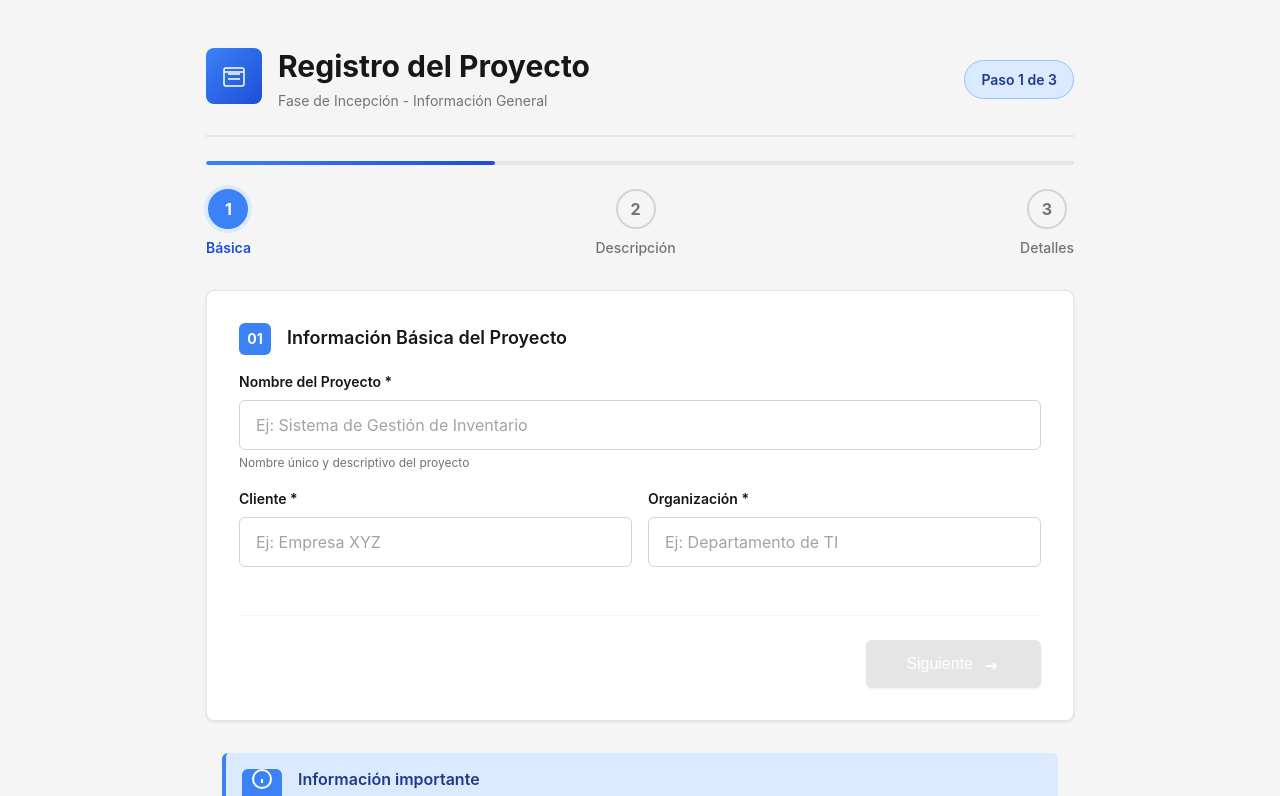
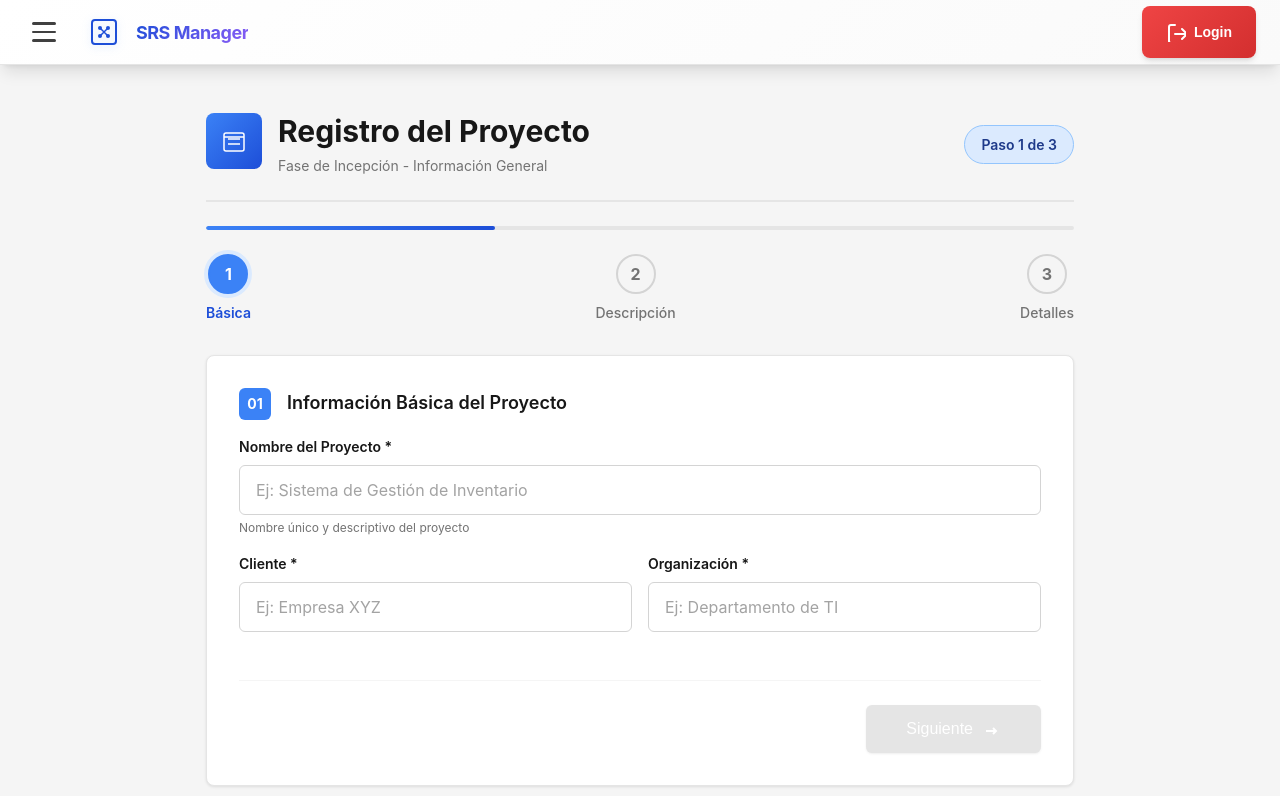
Before and after one commit to LuisAndana/front-grafo-generator, an Angular app: page /proyecto in a window 1280 px wide. Shown: the top 796 px of the page. Built offline with nearby package versions, Linux system fonts and the light colour scheme.

Commit message:
ahora si ya jala el meni
ya jala bien xd

```diff
--- a/src/app/app.ts
+++ b/src/app/app.ts
@@ -1,6 +1,6 @@
 import { Component, OnInit } from '@angular/core';
 import { CommonModule } from '@angular/common';
-import { RouterModule } from '@angular/router';
+import { Router, RouterModule } from '@angular/router';
 import { NavbarComponent } from './shared/components/navbar/navbar.component';
 import { SidebarComponent } from './shared/components/sidebar/sidebar.component';
 import { AuthService } from './core/services/auth.service';
@@ -12,7 +12,7 @@ import { AuthService } from './core/services/auth.service';
   template: `
     <div class="app-layout">
       <app-navbar
-        *ngIf="usuario"
+        *ngIf="!isWelcomePage"
         (toggleSidebar)="toggleSidebar()"
         [sidebarOpen]="sidebarOpen"
         [usuario]="usuario">
@@ -20,7 +20,7 @@ import { AuthService } from './core/services/auth.service';
 
       <div class="app-body">
         <app-sidebar
-          *ngIf="usuario"
+          *ngIf="!isWelcomePage && usuario"
           [isOpen]="sidebarOpen"
           (closeSidebar)="closeSidebar()">
         </app-sidebar>
@@ -69,17 +69,24 @@ import { AuthService } from './core/services/auth.service';
 export class App implements OnInit {
   usuario: any = null;
   sidebarOpen = true;
+  isWelcomePage = false;
 
-  constructor(private authService: AuthService) {
+  constructor(private authService: AuthService, private router: Router) {
     console.log('🎨 App constructor iniciado');
 
     this.verificarYLimpiarStorageInvalido();
-
     this.detectarTamanioPantalla();
   }
 
   ngOnInit() {
     console.log('🎨 App ngOnInit');
+
+    // Detectar si estamos en la página de bienvenida
+    this.router.events.subscribe(() => {
+      this.isWelcomePage = this.router.url === '/bienvenida';
+      console.log('📍 Página actual:', this.router.url);
+      console.log('📍 ¿Es bienvenida?:', this.isWelcomePage);
+    });
 
     this.authService.usuario$.subscribe(usuario => {
       console.log('📊 Usuario actualizado en App desde AuthService:', usuario);
@@ -91,7 +98,7 @@ export class App implements OnInit {
         this.detectarTamanioPantalla();
       } else {
         console.log('❌ Usuario deslogueado');
-        console.log('👤 Ocultando navbar y sidebar');
+        console.log('👤 Navbar y sidebar ocultos si estamos en bienvenida');
         this.sidebarOpen = false;
       }
     });
```
